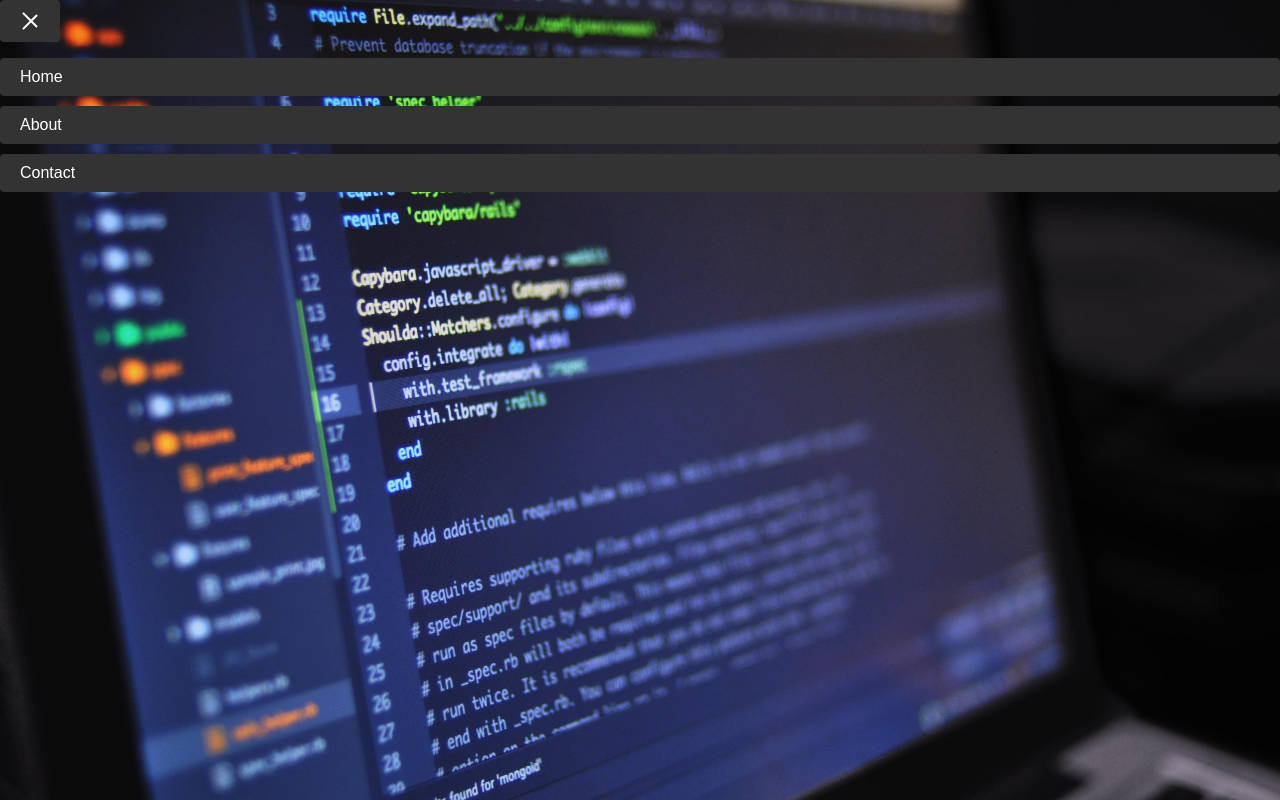
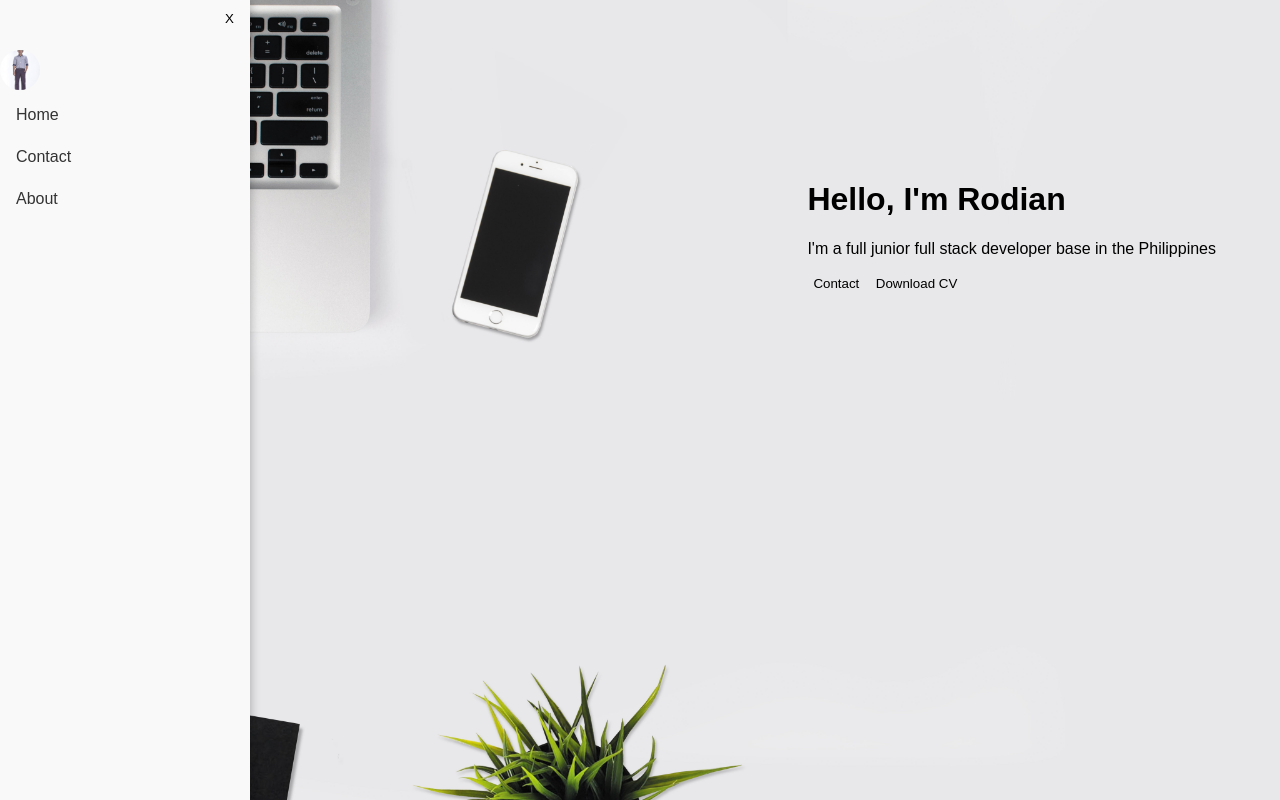
Before and after one commit to sebas011/Portfolio, a plain HTML site: page index.html in a window 1280 px wide. Both pictures are taken after a click on the button 30 px from the left and 21 px from the top of the page. Drawn offline with Linux system fonts and the light colour scheme.

Commit message:
new update

```diff
--- a/index.html
+++ b/index.html
@@ -6,20 +6,32 @@
     <link rel="stylesheet" href="style.css">
     <title>Portfolio</title>
 </head>
+
 <body>
+    <!-- This is for the menu button-->
+    <div class="menu-container">
+        <button class="menu-btn" onclick="toggleMenu()">
+            <div class="menu-icon"></div>
+            <div class="menu-icon"></div>
+            <div class="menu-icon"></div>
+        </button>
+        <div class="menu-options" id="menuOptions">
+            <img src="/media/rodian.jpg" alt="profile" class="profile-pic">
+          <button class="close-btn" onclick="toggleMenu()">X</button>
+          <a href="#" class="menu-option">Home</a>
+          <a href="#" class="menu-option">Contact</a>
+          <a href="#" class="menu-option">About</a>
+        </div>
+      </div>
 
-    <button class="menu-btn" onclick="toggleMenu()">
-        <div class="menu-icon"></div>
-        <div class="menu-icon"></div>
-        <div class="menu-icon"></div>
-    </button>
+      <div class="descript">
+        <h1>Hello, I'm Rodian</h1>
+        <p>I'm a full junior full stack developer base in the Philippines</p>
 
-    <ul class="nav-links" id="navLinks">
-        <li><a href="#">Home</a></li>
-        <li><a href="#">About</a></li>
-        <li><a href="#">Contact</a></li>
-    </ul>
+        <button class="d-btn">Contact</button>
+        <button class="d-btn">Download CV</button>
+      </div>
 
-    <script src="script.js"></script>
+        <script src="script.js"></script>
 </body>
 </html>
--- a/script.js
+++ b/script.js
@@ -1,16 +1,8 @@
 function toggleMenu() {
-    var menuBtn = document.querySelector('.menu-btn');
-    var navLinks = document.getElementById('navLinks');
-
-    // Toggle the active class on the menu button
-    menuBtn.classList.toggle('active');
-
-    // Check if the menu button is now active
-    if (menuBtn.classList.contains('active')) {
-        // If the menu button is active, display the navigation links
-        navLinks.style.display = 'block';
+    var menuOptions = document.getElementById("menuOptions");
+    if (menuOptions.style.display === "block") {
+      menuOptions.style.display = "none";
     } else {
-        // If the menu button is not active, hide the navigation links
-        navLinks.style.display = 'none';
+      menuOptions.style.display = "block";
     }
-}
+  }
--- a/style.css
+++ b/style.css
@@ -2,66 +2,90 @@ body {
     margin: 0;
     padding: 0;
     font-family: Arial, sans-serif;
-    background-image: url('media/bc.jpg'); /* Specify your background image path */
+    background-image: url('media/bcc.jpg'); /* Specify your background image path */
     background-size: cover;
     background-attachment: fixed; /* This ensures the background remains fixed while scrolling */
 }
 
-.menu-btn {
-    display: inline-block;
+.menu-container {
+    position: relative;
+  }
+
+  .menu-btn {
+    margin: 1%;
+    padding: 10px 20px;
+    border: none;
     cursor: pointer;
-    padding: 10px 20px;
-    background-color: #333;
-    color: #fff;
+    border-radius: 10%;
+  }
+
+  .menu-options {
+    display: none;
+    position: fixed;
+    top: 0;
+    left: 0;
+    height: 100vh;
+    width: 250px; /* Adjust width as needed */
+    background-color: #f9f9f9;
+    box-shadow: 0 0 10px rgba(0, 0, 0, 0.3);
+    z-index: 1;
+    padding-top: 50px; /* Adjust padding as needed */
+  }
+
+  .menu-option {
+    padding: 12px 16px;
+    display: block;
+    color: #333;
+    text-decoration: none;
+  }
+
+  .menu-option:hover {
+    background-color: #ddd;
+  }
+
+  .close-btn {
+    position: absolute;
+    top: 10px;
+    right: 10px;
+    background-color: transparent;
     border: none;
-    border-radius: 4px;
-    transition: background-color 0.3s;
-}
+    cursor: pointer;
+  }
 
-.menu-btn:hover {
-    background-color: #555;
-}
+  .close-btn:hover {
+    background-color: #ddd;
+  }
 
-.menu-icon {
+  .menu-icon {
     width: 20px;
     height: 2px;
-    background-color: #fff;
+    background-color: #000000;
     margin: 4px 0;
+    border-radius: 10px;
     transition: background-color 0.3s, transform 0.3s;
 }
 
-.menu-btn.active .menu-icon:nth-child(1) {
-    transform: rotate(-45deg) translate(-5px, 5px);
+.descript {
+    position: absolute;
+    top: 20%;
+    right: 5%;
 }
 
-.menu-btn.active .menu-icon:nth-child(2) {
-    opacity: 0;
+.profile-pic {
+    width: 40px; /* Adjust size as needed */
+    height: 40px; /* Adjust size as needed */
+    border-radius: 50%; /* Make the picture round */
+    margin-right: 10px; /* Adjust spacing between profile picture and menu icon */
+    object-fit: cover; /* Ensure the image maintains its aspect ratio */
+    object-position: center; /* Center the image within its container */
 }
 
-.menu-btn.active .menu-icon:nth-child(3) {
-    transform: rotate(45deg) translate(-5px, -5px);
+.d-btn{
+    cursor: pointer;
+    size: 10px;
+    border: none;
+    background: none;
 }
-
-.nav-links {
-    display: none; /* Hide navigation links by default */
-    list-style: none;
-    padding: 0;
+.d-btn:hover{
+    background-color: #928f8f;
 }
-
-.nav-links li {
-    margin-bottom: 10px;
-}
-
-.nav-links a {
-    display: block;
-    padding: 10px 20px;
-    background-color: #333;
-    color: #fff;
-    text-decoration: none;
-    border-radius: 4px;
-    transition: background-color 0.3s;
-}
-
-.nav-links a:hover {
-    background-color: #555;
-}
```
Also changed, not shown: intruction.txt (added), media/bcc.jpg (added), media/rodian.jpg (added).
